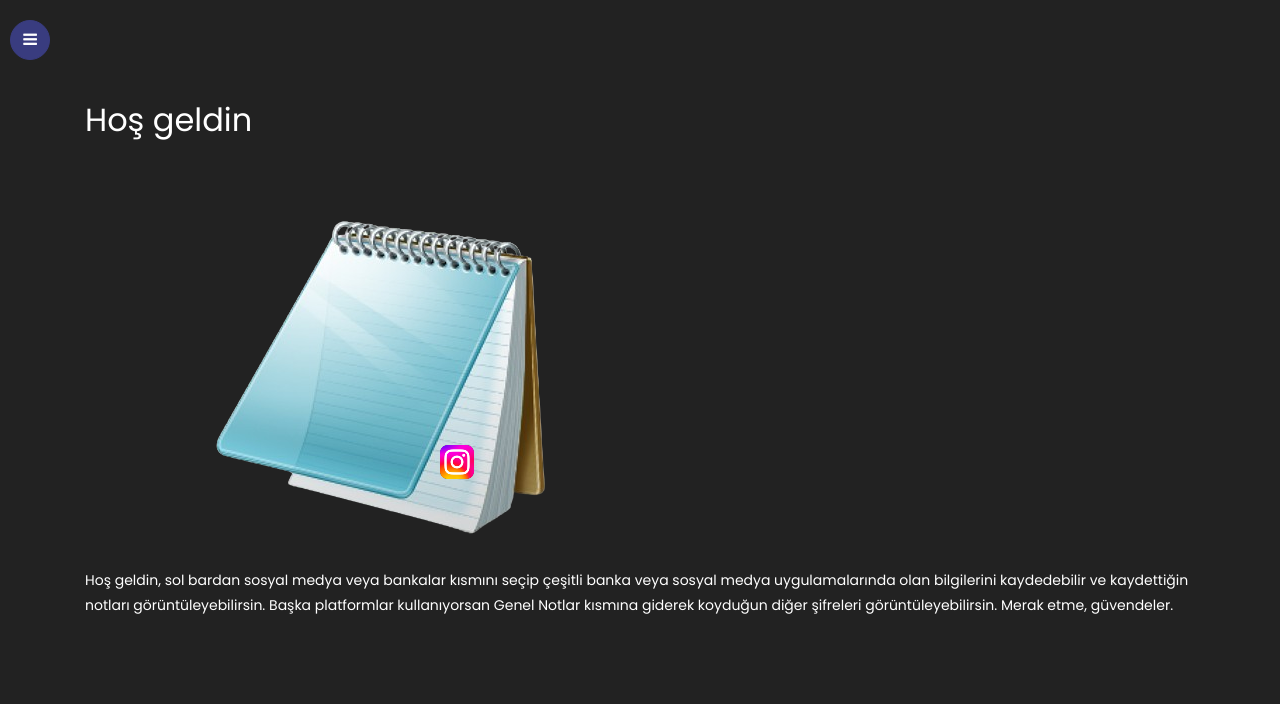
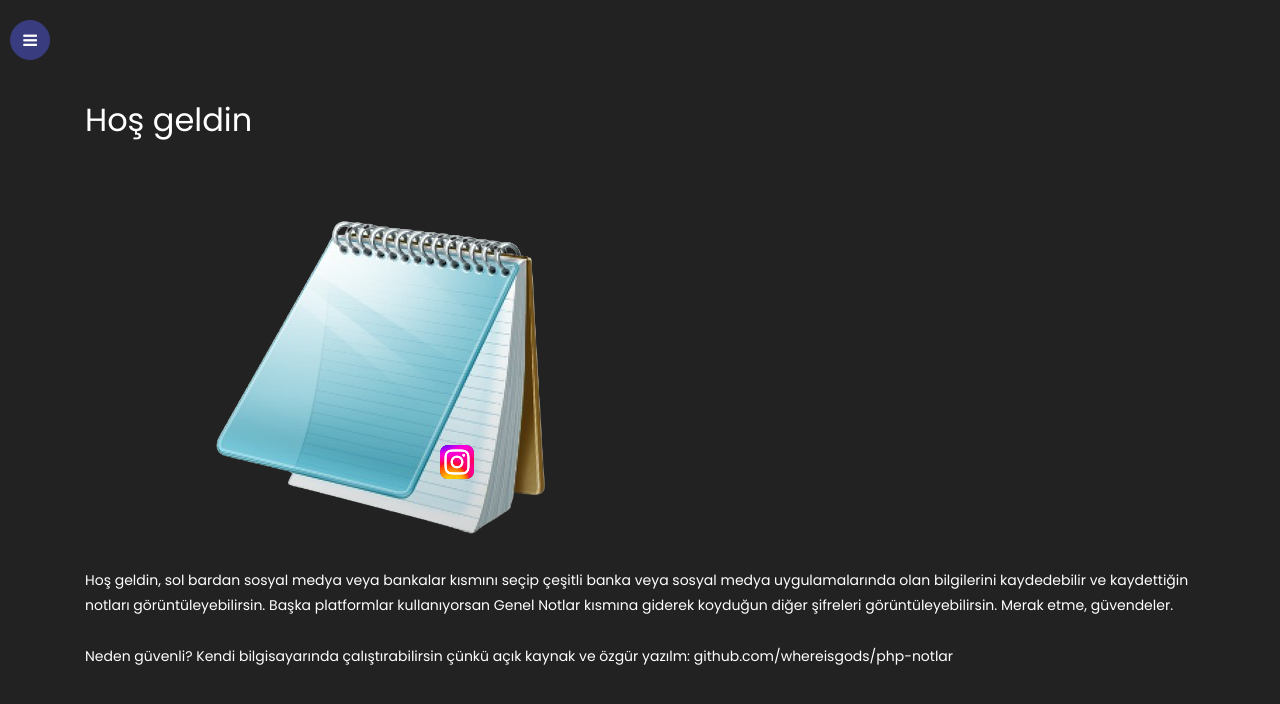
Before and after one commit to whereisgods/php-notlar, a PHP site: page /not in a window 1280 px wide. Shown: the top 704 px of the page. Run offline with PHP 8.4, Linux system fonts and the light colour scheme; the visitor is signed in with stand-in values (Sample User, id 1).

Commit message:
last update

```diff
--- a/src/index.php
+++ b/src/index.php
@@ -85,7 +85,7 @@
                     <?php
                     if ($username !== "") {
                         echo '<a href="logout" class="btn btn-danger">Çıkış Yap</a><br><hr>
-                        Uygulamalarda ki şifrelerini ve kullanıcı adlarını barındırmak için basit ve modern bir not uygulaması, hızlıdır ve güvenlidir.<br><br>Servis sıkıntısız çalışıyor 18.05.2024.';
+                        Uygulamalarda ki şifrelerini ve kullanıcı adlarını barındırmak için basit ve modern bir not uygulaması, hızlıdır ve güvenlidir.<br><br>Servis sıkıntısız çalışıyor: 18.05.2024';
                     } else {
                         echo '<p>Bu bir not uygulaması, önce giriş yapmalısın veya kayıt olmalısın.</p>';
                     }
--- a/src/not/index.php
+++ b/src/not/index.php
@@ -1,4 +1,4 @@
-<?php
+<a?php
 // Sayfanın başında cookie kontrolü yapalım
 if(!isset($_COOKIE['user_id'])) {
     // Eğer user_id çerezi yoksa, kullanıcıyı başka bir sayfaya yönlendir
@@ -80,7 +80,7 @@
 		<div class="container mt-5">
         <h2 class="mb-4">Hoş geldin</h2>
 		<img class="img-fluid" src="1.png">
-        <p>Hoş geldin, sol bardan sosyal medya veya bankalar kısmını seçip çeşitli banka veya sosyal medya uygulamalarında olan bilgilerini kaydedebilir ve kaydettiğin notları görüntüleyebilirsin. Başka platformlar kullanıyorsan Genel Notlar kısmına giderek koyduğun diğer şifreleri görüntüleyebilirsin. Merak etme, güvendeler.</p>
+        <p>Hoş geldin, sol bardan sosyal medya veya bankalar kısmını seçip çeşitli banka veya sosyal medya uygulamalarında olan bilgilerini kaydedebilir ve kaydettiğin notları görüntüleyebilirsin. Başka platformlar kullanıyorsan Genel Notlar kısmına giderek koyduğun diğer şifreleri görüntüleyebilirsin. Merak etme, güvendeler.<br><br>Neden güvenli? Kendi bilgisayarında çalıştırabilirsin çünkü açık kaynak ve özgür yazılm: <a href="https://github.com/whereisgods/php-notlar">github.com/whereisgods/php-notlar</a></p>
       </div>
 		</div>
 		<script>
```
